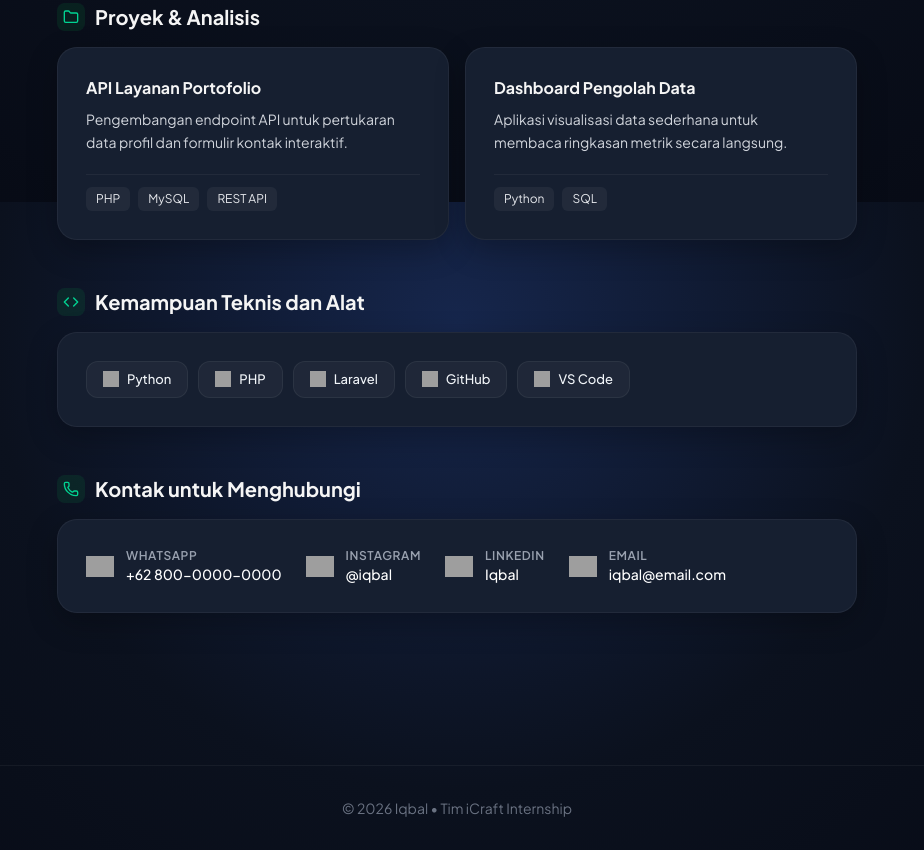
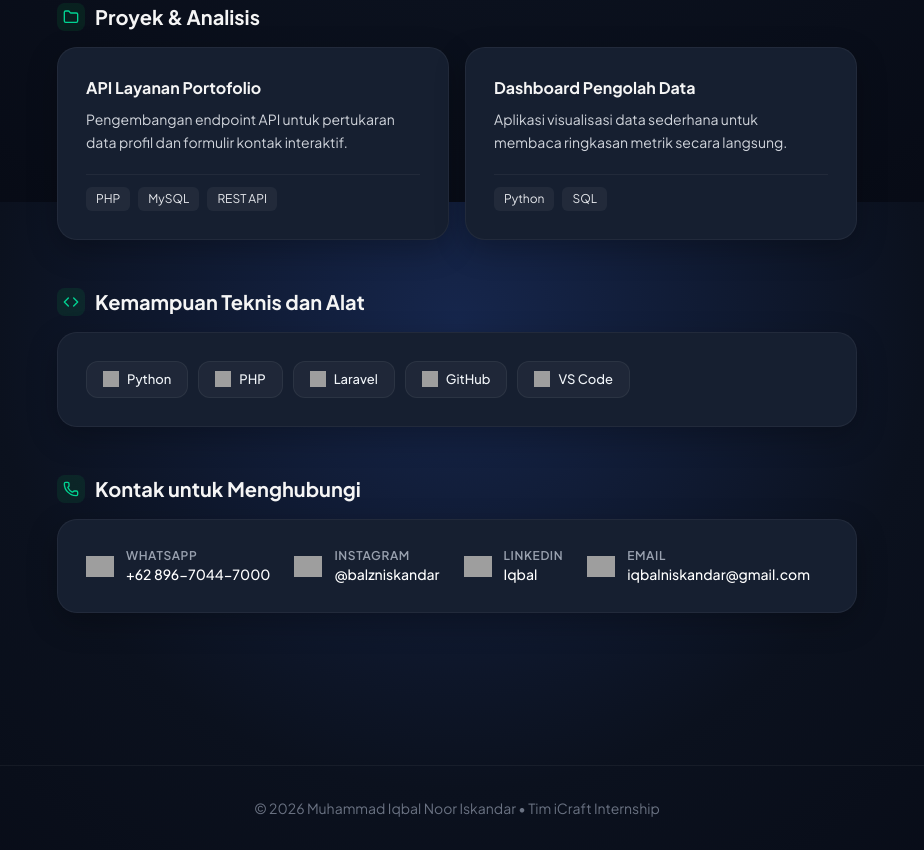
Before and after one commit to Bhadthepramdirdjo/Portofolio-Kelompok_Kerja-Praktek_Icraft, a website: page members/iqbal.html in a window 1280 px wide. Shown: the part 1398-2248 px from the top of the page, without its empty margins (183-1107 px from the left). Drawn offline with nearby package versions, Linux system fonts and the light colour scheme; grey boxes are pictures that could not be loaded.

Commit message:
Update iqbal.html

```diff
--- a/members/iqbal.html
+++ b/members/iqbal.html
@@ -285,7 +285,7 @@
                         <div>
                             <p class="text-xs text-gray-400 uppercase tracking-wider mb-0.5 font-semibold">WhatsApp</p>
                             <p class="text-sm font-medium text-white group-hover:text-[#25D366] transition-colors">+62
-                                800-0000-0000</p>
+                                896-7044-7000</p>
                         </div>
                     </a>
 
@@ -297,7 +297,7 @@
                         <div>
                             <p class="text-xs text-gray-400 uppercase tracking-wider mb-0.5 font-semibold">Instagram</p>
                             <p class="text-sm font-medium text-white group-hover:text-[#E1306C] transition-colors">
-                                @iqbal</p>
+                                @balzniskandar</p>
                         </div>
                     </a>
 
@@ -321,7 +321,7 @@
                         <div>
                             <p class="text-xs text-gray-400 uppercase tracking-wider mb-0.5 font-semibold">Email</p>
                             <p class="text-sm font-medium text-white group-hover:text-[#EA4335] transition-colors">
-                                iqbal@email.com</p>
+                                iqbalniskandar@gmail.com</p>
                         </div>
                     </a>
                 </div>
@@ -332,7 +332,7 @@
 
     <!-- FOOTER -->
     <footer class="border-t border-white/5 py-8 text-center text-gray-500 text-sm">
-        <p>© 2026 Iqbal • Tim iCraft Internship</p>
+        <p>© 2026 Muhammad Iqbal Noor Iskandar • Tim iCraft Internship</p>
     </footer>
 
     <script>
```
